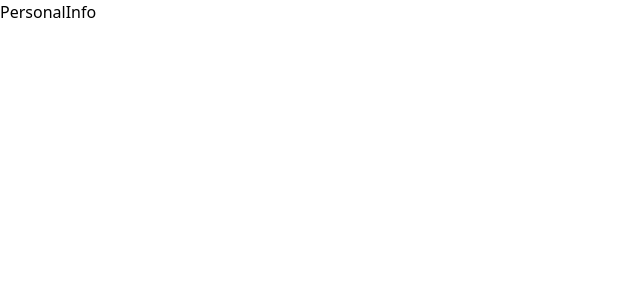
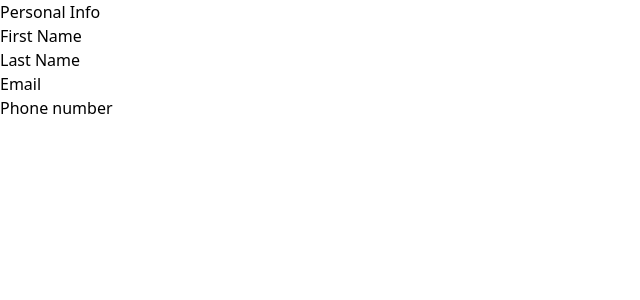
Before and after one commit to patrick-mcisaac/multi-step-form-wizzard, a React (Vite) app: page / in a window 1280 px wide. Shown: the top 300 px of the page, without its empty margins (0-640 px from the left). Built offline with nearby package versions, Linux system fonts and the light colour scheme.

Commit message:
ready to start logic for useReducer

```diff
--- a/src/App.tsx
+++ b/src/App.tsx
@@ -1,7 +1,12 @@
 import { FormViews } from "./components/views/FormViews"
+import { FormProvider } from "./context/FormProvider"
 
 function App() {
-    return <FormViews />
+    return (
+        <FormProvider>
+            <FormViews />
+        </FormProvider>
+    )
 }
 
 export default App
--- a/src/components/personal/PersonalInfo.tsx
+++ b/src/components/personal/PersonalInfo.tsx
@@ -1,5 +1,27 @@
 import React from "react"
 
 export const PersonalInfo = () => {
-    return <div>PersonalInfo</div>
+    // get context
+    return (
+        <form>
+            <h1>Personal Info</h1>
+
+            <fieldset>
+                <label htmlFor="firstName">First Name</label>
+                <input type="text" id="firstName" />
+            </fieldset>
+            <fieldset>
+                <label htmlFor="lastName">Last Name</label>
+                <input type="text" id="lastName" />
+            </fieldset>
+            <fieldset>
+                <label htmlFor="email">Email</label>
+                <input type="email" id="email" />
+            </fieldset>
+            <fieldset>
+                <label htmlFor="phone">Phone number</label>
+                <input type="phone" id="phone" />
+            </fieldset>
+        </form>
+    )
 }
--- a/src/context/FormProvider.tsx
+++ b/src/context/FormProvider.tsx
@@ -3,7 +3,7 @@ import type { Props } from "../types/Props"
 import type { PersonalInfo } from "../types/FormTypes"
 import { FormContext } from "./FormContext"
 
-const FormProvider = ({ children }: Props) => {
+export const FormProvider = ({ children }: Props) => {
     const initialState: PersonalInfo = {
         firstName: "",
         lastName: "",
@@ -29,11 +29,3 @@ const FormProvider = ({ children }: Props) => {
         </FormContext.Provider>
     )
 }
-
-export const useFormContext = () => {
-    const context = useContext(FormContext)
-    if (!context) {
-        throw new Error("Form context must be used inside of a provider")
-    }
-    return context
-}
--- /dev/null
+++ b/src/hooks/useFormProvider.tsx
@@ -0,0 +1,10 @@
+import { useContext } from "react"
+import { FormContext } from "../context/FormContext"
+
+export const useFormContext = () => {
+    const context = useContext(FormContext)
+    if (!context) {
+        throw new Error("Form context must be used inside of a provider")
+    }
+    return context
+}
```
